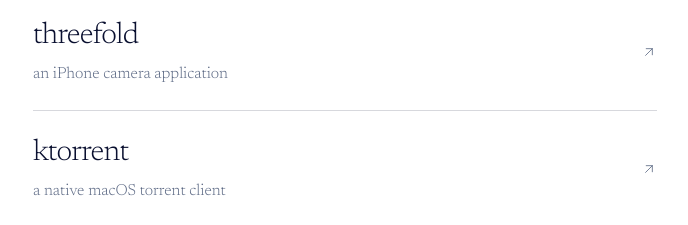
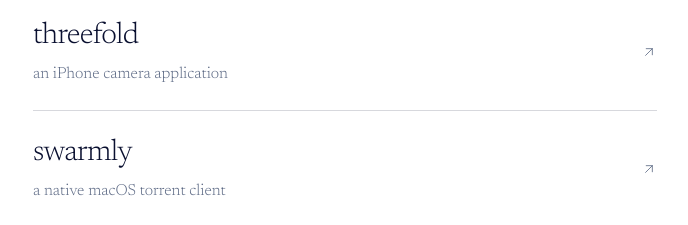
Before and after one commit to kylebolton/personal, a Next.js app: page / in a window 1280 px wide. Shown: the part 1000-1225 px from the top of the page, without its empty margins (295-983 px from the left). Built offline with nearby package versions, Linux system fonts and the light colour scheme.

Commit message:
Rename kTorrent to Swarmly
Co-Authored-By: Claude Sonnet 5.5 <noreply@anthropic.com>

```diff
--- a/src/app/page.tsx
+++ b/src/app/page.tsx
@@ -23,8 +23,8 @@ const projects = [
     text: "an iPhone camera application",
   },
   {
-    name: "ktorrent",
-    href: "https://github.com/kylebolton/kTorrent",
+    name: "swarmly",
+    href: "https://github.com/kylebolton/Swarmly",
     text: "a native macOS torrent client",
   },
   {
```
